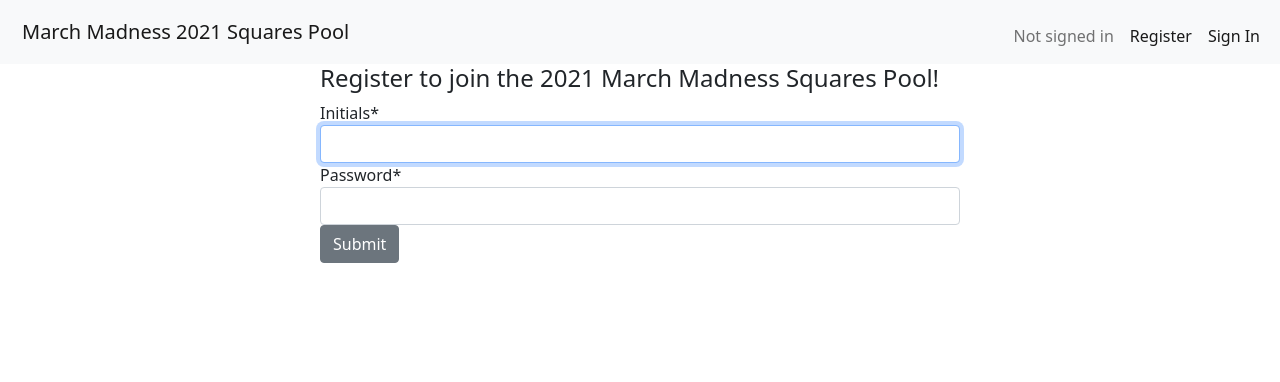
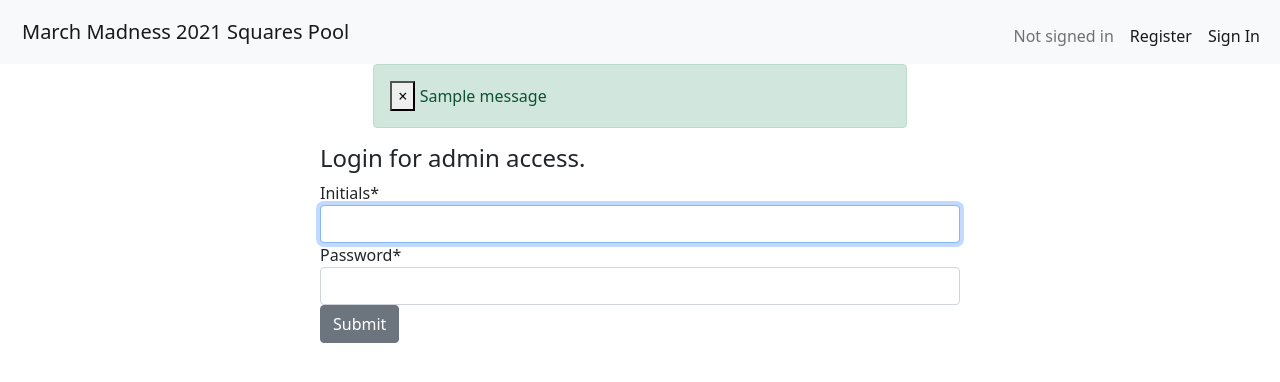
Before and after one commit to cqchisholm/March-Madness-Squares, a Django app: page /login_user in a window 1280 px wide. Shown: the top 382 px of the page. Run offline with Django 3.2, Linux system fonts and the light colour scheme; one stand-in notice (Sample message) is shown; some libraries are stand-ins or nearby versions.

Commit message:
Added django messages

```diff
--- a/MMSquares/Squares/forms.py
+++ b/MMSquares/Squares/forms.py
@@ -7,8 +7,7 @@ from .models import SquaresCSV
 
 
 class RegisterForm(UserCreationForm):
-    first_name = forms.CharField(max_length=20, required=True, widget = forms.TextInput(attrs={'autofocus': 'autofocus'}))
-    username = forms.CharField(max_length=2, required=True, help_text='Set your initials as your username.')
+    username = forms.CharField(max_length=10, required=True, help_text='This is only for the admin.', widget=forms.TextInput(attrs={'autofocus': 'autofocus'}))
 
     class Meta:
         model = User
@@ -17,7 +16,7 @@ class RegisterForm(UserCreationForm):
 
 
 class LoginForm(forms.Form):
-    initials = forms.CharField(max_length=2, widget = forms.TextInput(attrs={'autofocus': 'autofocus'}))
+    initials = forms.CharField(max_length=10, widget = forms.TextInput(attrs={'autofocus': 'autofocus'}))
     password = forms.CharField(widget=PasswordInput())
 
 
--- a/MMSquares/Squares/templates/squares/layout.html
+++ b/MMSquares/Squares/templates/squares/layout.html
@@ -40,6 +40,8 @@
         </div>
       </nav>
 
+      {% include 'squares/messages.html' %}
+
 
     {% block body %}
     {% endblock %}
--- a/MMSquares/Squares/templates/squares/login.html
+++ b/MMSquares/Squares/templates/squares/login.html
@@ -6,16 +6,8 @@
 
     {% load crispy_forms_tags %}
 
-    {% if message %}
-    <div class="col-lg-7 col-md-12 m-auto">
-        <div class="alert alert-danger shadow" role="alert">
-            {{ message }}
-        </div>
-    </div>
-    {% endif %}
-
     <div class="col-md-6 offset-md-3">
-        <h4 class="padding">Register to join the 2021 March Madness Squares Pool!</h4>
+        <h4 class="padding">Login for admin access.</h4>
 
         <form method='POST'>
             {% csrf_token %}
--- /dev/null
+++ b/MMSquares/Squares/templates/squares/messages.html
@@ -0,0 +1,23 @@
+{% for message in messages %}
+    <div class="col-lg-5 col-md-12 m-auto">
+        <div class="alert {{ message.tags }} alert-dismissible" role="alert" >
+            <button type="button" class="close" data-dismiss="alert" aria-label="Close">
+                <span aria-hidden="true">&times;</span>
+            </button>
+            {{ message }}
+        </div>
+    </div>
+{% endfor %}
+
+
+<!--
+
+{% if message %}
+<div class="col-lg-7 col-md-12 m-auto">
+    <div class="alert alert-danger shadow" role="alert">
+        {{ message }}
+    </div>
+</div>
+{% endif %}
+
+-->
--- a/MMSquares/Squares/templates/squares/register.html
+++ b/MMSquares/Squares/templates/squares/register.html
@@ -11,7 +11,6 @@
 
         <form method='POST'>
             {% csrf_token %}
-            <div class="form-divide">{{ form.first_name|as_crispy_field }}</div>
             <div class="form-divide">{{ form.username|as_crispy_field }}</div>
             <div class="form-divide">{{ form.password1|as_crispy_field }}</div>
             <div class="form-divide-extra">{{ form.password2|as_crispy_field }}</div>
--- a/MMSquares/Squares/views.py
+++ b/MMSquares/Squares/views.py
@@ -3,10 +3,12 @@ from django.shortcuts import render
 from django.http.response import HttpResponseRedirect
 from django.shortcuts import render, redirect
 from django.contrib.auth import login, logout, authenticate
+from django.contrib.auth.models import User
 from .forms import RegisterForm, LoginForm, UploadCSVForm
 from .models import WinningNumbers, LosingNumbers
 from .helpers import random_numbers
 import pandas as pd
+from django.contrib import messages
 
 
 
@@ -94,39 +96,38 @@ def register(request):
         form = RegisterForm(request.POST)
         if form.is_valid():
             form.save()
-            # Get username and password so that we can authenticate below
-            username = form.cleaned_data.get('username')
-            raw_password = form.cleaned_data.get('password1')
-            # Authenticate and log in the user
-            user = authenticate(username=username, password=raw_password)
+            user = form.save()
+            # Login the user
             login(request, user)
+            messages.success(request, "New Admin created.")
             # Upon logging the user in redirect them to the homepage
-            return redirect('index')
-    else:
-        form = RegisterForm()
+            return redirect('homepage')
+        messages.error(request, "Unsuccessful registration. Invalid infromation.")
+    # If method == GET
     return render(request, 'squares/register.html', {
-        'form': form
+        'form': RegisterForm()
     })
 
 
 def login_user(request):
     if request.method == 'POST':
         form = LoginForm(request.POST)
-        username = form.cleaned_data.get('initials')
-        password = form.cleaned_data.get('password')
-        # Authenticate the user
-        user = authenticate(username=username, password=password)
-        if user is not None:
-            login(request, user)
-            return redirect('index')
+        if form.is_valid():
+            username = form.cleaned_data.get('username')
+            password = form.cleaned_data.get('password')
+            # Authenticate the user
+            user = authenticate(username=username, password=password)
+            if user is not None:
+                login(request, user)
+                return redirect('homepage')
+            else:
+                messages.error(request, 'Invalid username or password.')
         else:
-            return render(request, 'squares/login.html', {
-                'message': 'User does not exist. Please try again or register a new account.'
-            })
-    else:
-        return render(request, 'squares/login.html', {
-            'form': LoginForm()
-        })
+            messages.error(request, 'Invalid username or password.')
+    # If method == GET
+    return render(request, 'squares/login.html', {
+        'form': LoginForm()
+    })
 
 
 def logout_user(request):
```
Also changed, not shown: MMSquares/MMSquares/settings.py (+10 -0 lines), MMSquares/db.sqlite3.
